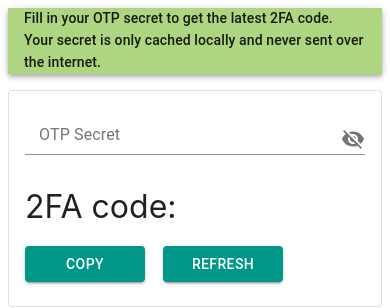
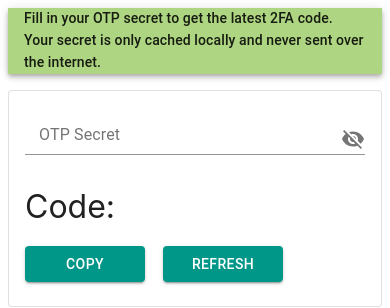
Before and after one commit to hex0cter/2fa-otp, a React (Create React App) app: page / in a window 390 px wide. Shown: the top 308 px of the page. Built offline with nearby package versions, Linux system fonts and the light colour scheme.

Commit message:
More mobile friendly

```diff
--- a/src/components/TwoFactorTokenGenerator/index.js
+++ b/src/components/TwoFactorTokenGenerator/index.js
@@ -77,8 +77,7 @@ export default function TwoFactorTokenGenerator() {
         <SecretField secret={secret} onChange={updateSecret} />
         <div className={styles.result}>
           <div className={styles.token}>
-
-            2FA code: {code} &nbsp;
+            Code: {code} &nbsp;
             {code ?  <CircularProgress
               variant="determinate"
               value={progress}
```
